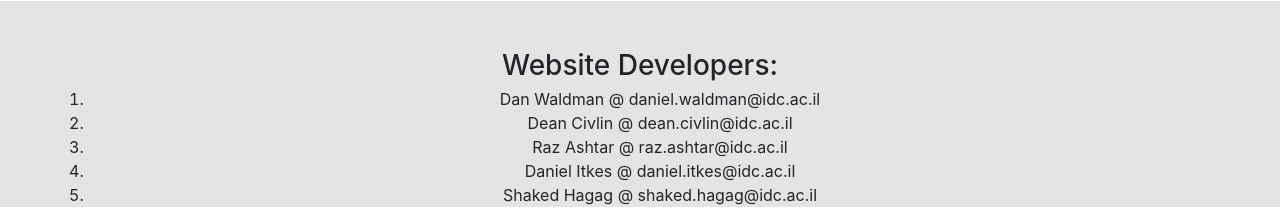
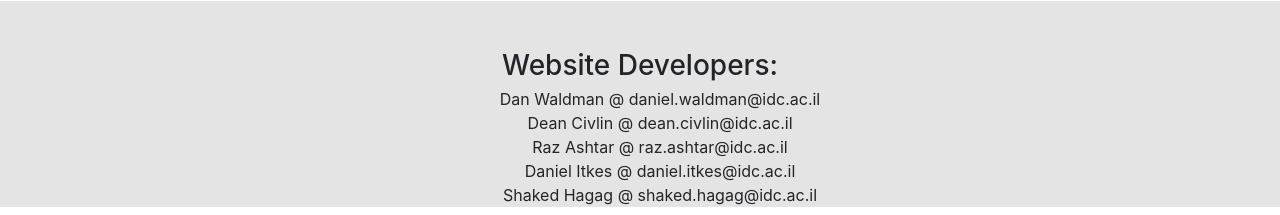
Before and after one commit to redhat-beyond/AcadeMe, a Django app: page /contact_us/ in a window 1280 px wide. Shown: the part 585-800 px from the top of the page. Run offline with Django 3.2, Linux system fonts and the light colour scheme; parts of the project's set-up code (start-up, migrations or seed data) failed here and were passed over; some libraries are stand-ins or nearby versions.

Commit message:
delete numbers left to mails in contact_us.html

```diff
--- a/templates/landing/contact_us.html
+++ b/templates/landing/contact_us.html
@@ -18,7 +18,7 @@
     <div class="flex-col m-5">
         <h3 class="my-1">Website Developers:</h3>
         <div>
-            <ol aria-label="Team Members">
+            <ol aria-label="Team Members" style="list-style-type: none;">
                 <li class="nav-item">
                     <a>Dan Waldman @ daniel.waldman@idc.ac.il</a>
                 </li>
```
